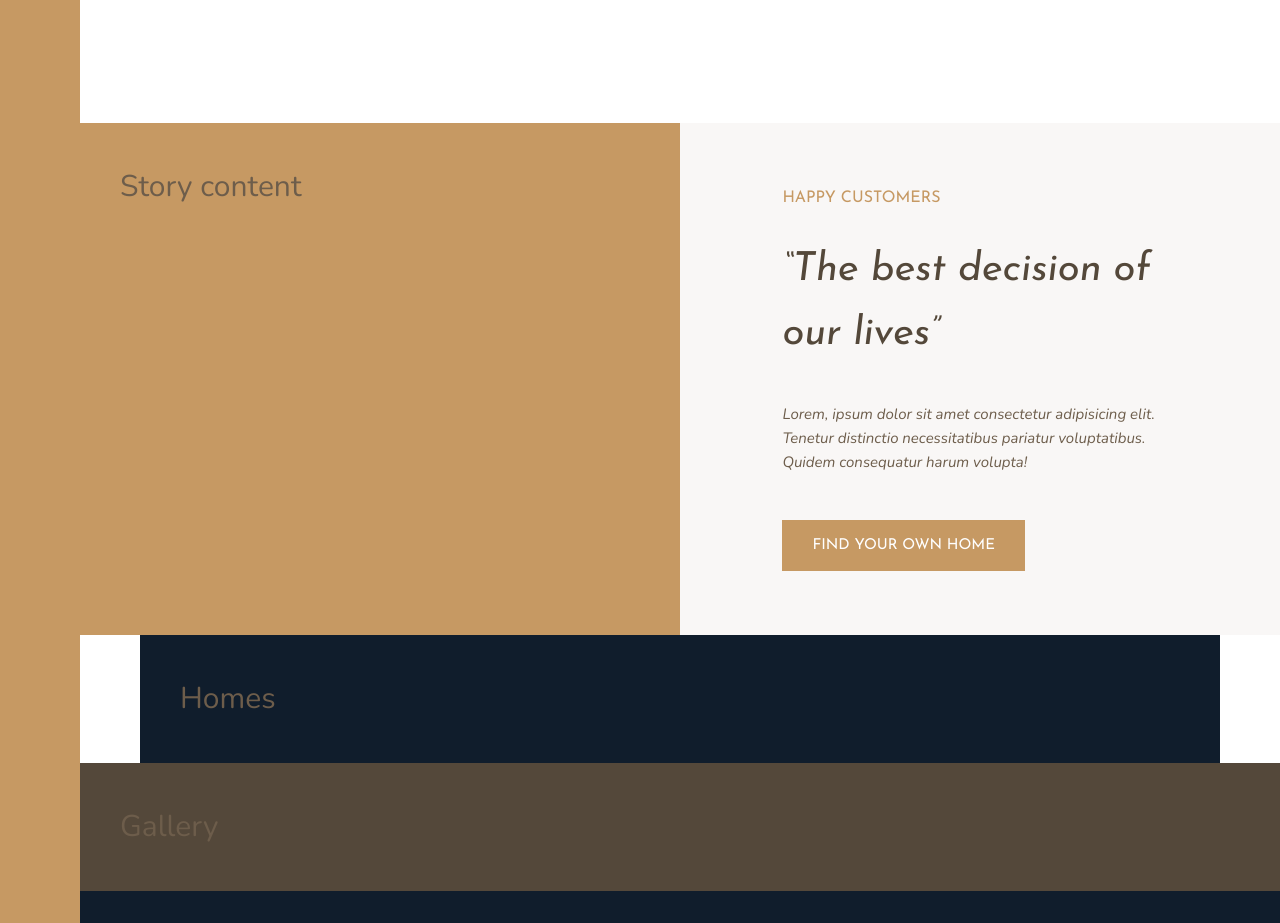
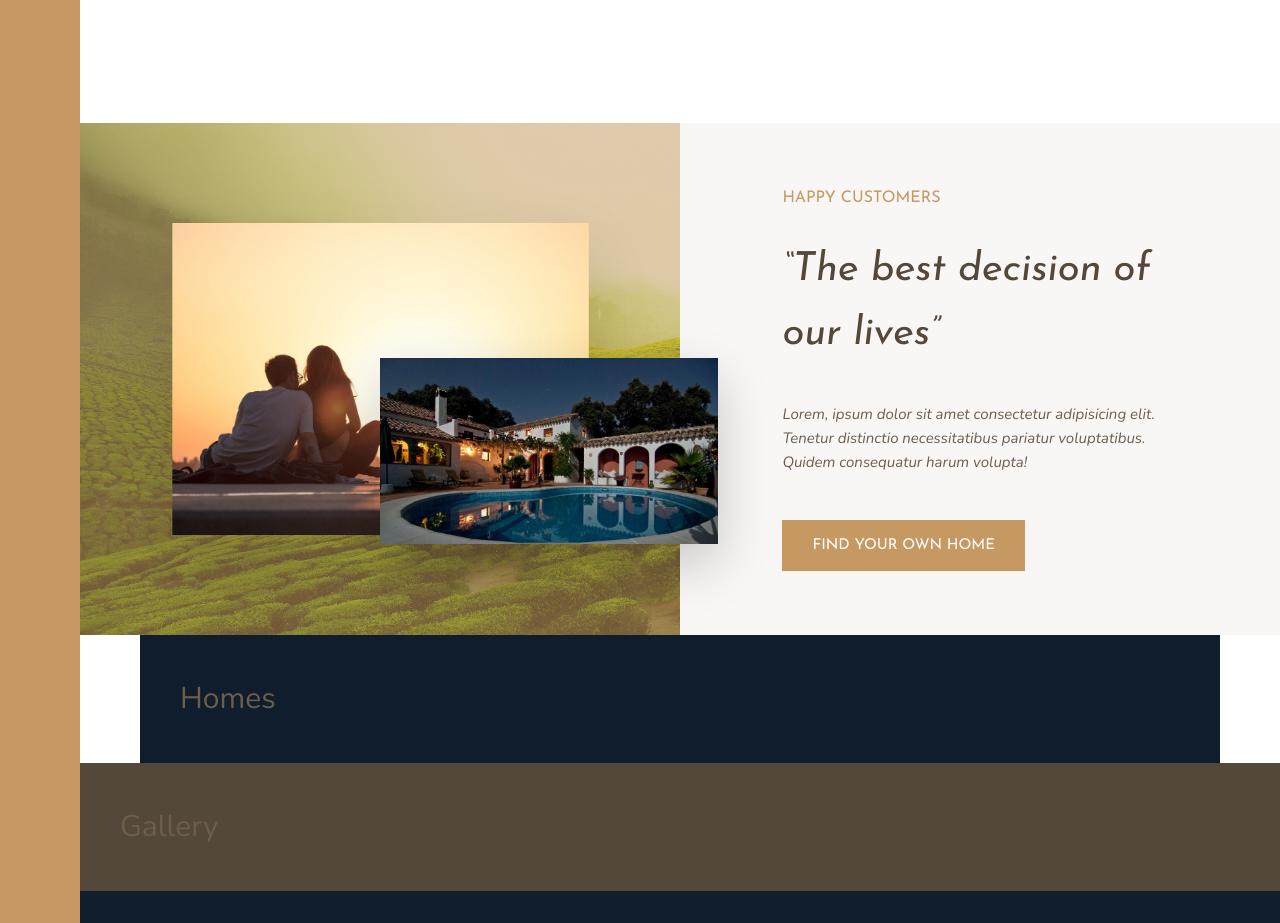
Before and after one commit to la-viza/Nexter-Project, a plain HTML site: page index.html in a window 1280 px wide. Shown: the part 1320-2243 px from the top of the page. Drawn offline with nearby package versions, Linux system fonts and the light colour scheme.

Commit message:
Finished building the Story Section

```diff
--- a/index.html
+++ b/index.html
@@ -85,7 +85,14 @@
         </p>
       </div>
     </section>
-    <div class="story__pictures">Story content</div>
+    <div class="story__pictures">
+      <img
+        src="img/story-1.jpeg"
+        alt="Couple with new house"
+        class="story__img--1"
+      />
+      <img src="img/story-2.jpeg" alt="New house" class="story__img--2" />
+    </div>
 
     <div class="story__content">
       <h3 class="heading-3 mb-sm">Happy customers</h3>
--- a/sass/_story.scss
+++ b/sass/_story.scss
@@ -2,6 +2,33 @@
   &__pictures {
     background-color: $color-primary;
     grid-column: full-start / col-end 4;
+
+    display: grid;
+    grid-template-rows: repeat(6, 1fr);
+    grid-template-columns: repeat(6, 1fr);
+    align-items: center;
+    background-image: linear-gradient(
+        rgba($color-primary, 0.5),
+        rgba($color-primary, 0.5)
+      ),
+      url(../img/back.jpg);
+    background-size: cover;
+  }
+
+  &__img--1 {
+    width: 100%;
+    grid-row: 2 / 6;
+    grid-column: 2 / 6;
+    box-shadow: 0 2rem 5rem rgba(#000, 0.1);
+    transform: scale(1.2);
+  }
+
+  &__img--2 {
+    width: 130%;
+    grid-row: 4 / 6;
+    grid-column: 4 / 7;
+    z-index: 20;
+    box-shadow: 0 2rem 5rem rgba(#000, 0.2);
   }
 
   &__content {
```
Also changed, not shown: sass/main.css, 1 other file.
